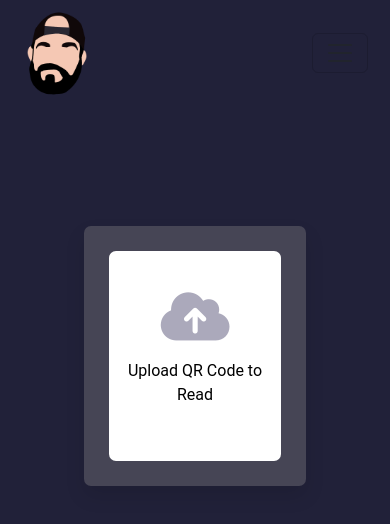
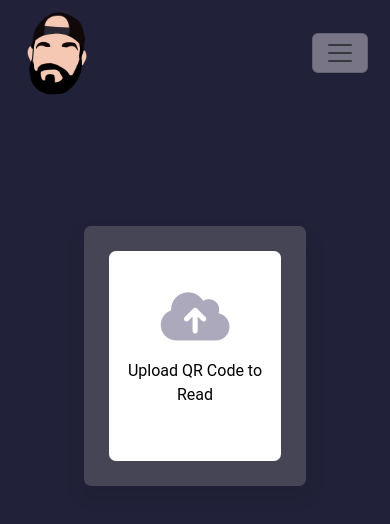
Before and after one commit to jhonatan01010/QRPassGen, a plain HTML site: page scannqr.html in a window 390 px wide. Drawn offline with nearby package versions, Linux system fonts and the light colour scheme; some packages are replaced by stand-ins of ours; a script that the page names is missing.

Commit message:
scannqr.html

```diff
--- a/scannqr.html
+++ b/scannqr.html
@@ -17,7 +17,7 @@
     <nav class="navbar navbar-expand-lg bg-body-trasnparent" style="font-size: 1.25rem;">
         <div class="container-fluid" >
           <img src="rostro.png" style="width: 70px; height: 90px;" >
-          <button class="navbar-toggler" type="button" data-bs-toggle="collapse" data-bs-target="#navbarNavDropdown" aria-controls="navbarNavDropdown" aria-expanded="false" aria-label="Toggle navigation">
+          <button class="navbar-toggler" style="background: #777586; color: #777586; font-weight: 800;" type="button" data-bs-toggle="collapse" data-bs-target="#navbarNavDropdown" aria-controls="navbarNavDropdown" aria-expanded="false" aria-label="Toggle navigation">
             <span class="navbar-toggler-icon"></span>
           </button>
           <div class="collapse navbar-collapse" id="navbarNavDropdown" >
```
